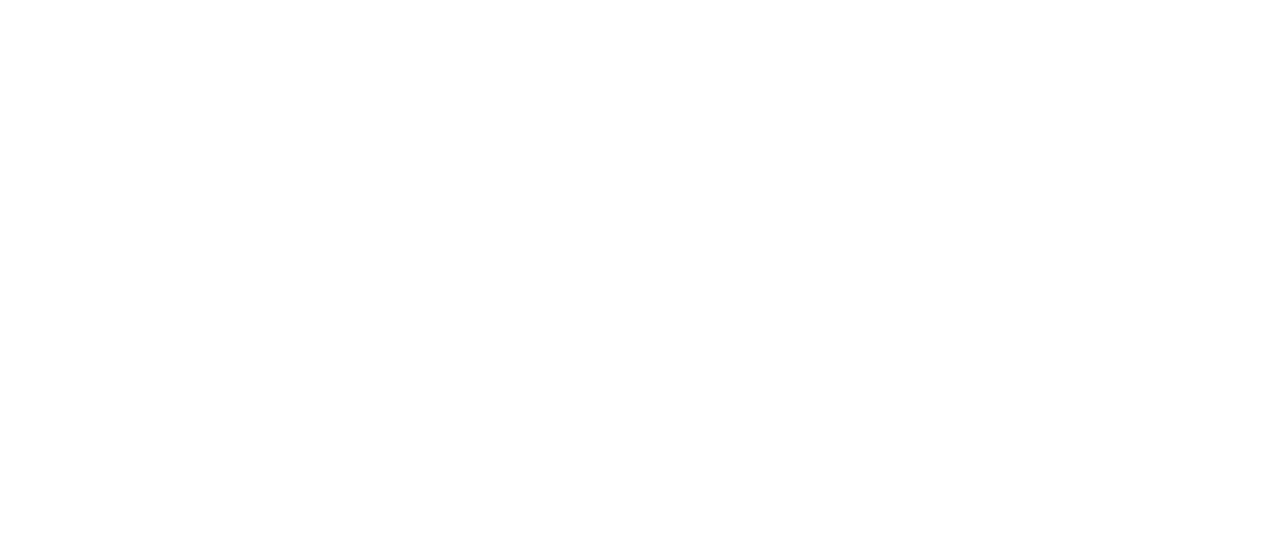
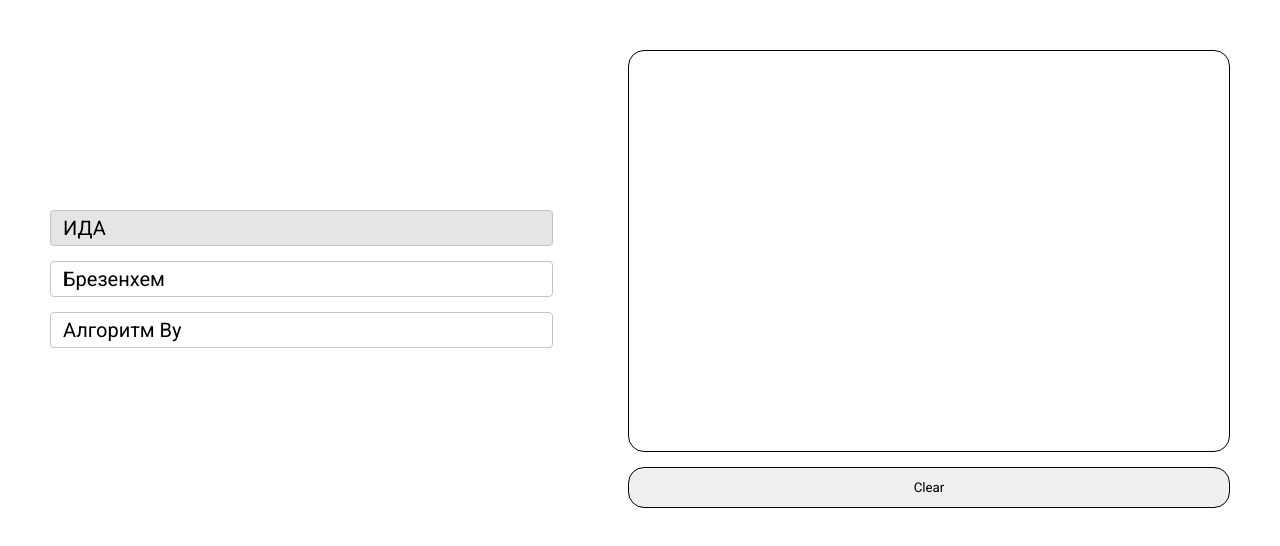
Before and after one commit to jek701/graphical_interface, a React (Create React App) app: page / in a window 1280 px wide. Shown: the top 546 px of the page. Built offline with nearby package versions, Linux system fonts and the light colour scheme.

Commit message:
Added new methods

```diff
--- /dev/null
+++ b/index.d.ts
@@ -0,0 +1 @@
+declare module "*.module.css"
--- a/package.json
+++ b/package.json
@@ -10,6 +10,7 @@
     "@types/node": "^16.18.59",
     "@types/react": "^18.2.31",
     "@types/react-dom": "^18.2.14",
+    "classnames": "^2.3.2",
     "react": "^18.2.0",
     "react-dom": "^18.2.0",
     "react-scripts": "5.0.1",
--- a/src/App.tsx
+++ b/src/App.tsx
@@ -1,5 +1,19 @@
+import Canvas from "./components/Canvas"
+import styles from "./components/style.module.css"
+import Menu from "./components/Menu"
+import {useState} from "react"
+
 const App = () => {
-  return <div></div>
+    const [selectedAlgorithm, setSelectedAlgorithm] = useState("IDA") // По умолчанию выбран ИДА
+
+    const selectAlgorithm = (algorithm: string) => {
+        setSelectedAlgorithm(algorithm)
+    }
+
+    return <div className={styles.mainWrapper}>
+        <Menu selectedAlgorithm={selectedAlgorithm} onSelectAlgorithm={selectAlgorithm}/>
+        <Canvas selectedAlgorithm={selectedAlgorithm} />
+    </div>
 }
 
 export default App
--- /dev/null
+++ b/src/components/Canvas.tsx
@@ -0,0 +1,213 @@
+import React, {useRef, useState} from "react"
+import styles from "./style.module.css"
+
+interface CanvasProps {
+    selectedAlgorithm: string
+}
+
+const Canvas: React.FC<CanvasProps> = ({selectedAlgorithm}) => {
+    const canvasRef = useRef<HTMLCanvasElement | null>(null)
+    const [drawing, setDrawing] = useState(false)
+    const [startPoint, setStartPoint] = useState({x: 0, y: 0})
+    const [endPoint, setEndPoint] = useState({x: 0, y: 0})
+
+    const clearCanvas = () => {
+        const canvas = canvasRef.current
+        if (canvas) {
+            const ctx = canvas.getContext("2d")
+            ctx?.clearRect(0, 0, canvas.width, canvas.height)
+        }
+    }
+
+    const drawLine = () => {
+        if (selectedAlgorithm === "IDA") {
+            // Используйте алгоритм ИДА для рисования отрезка
+            drawLineIDA()
+        } else if (selectedAlgorithm === "Bresenham") {
+            // Используйте алгоритм Брезенхема для рисования отрезка
+            drawLineBresenham()
+        } else if (selectedAlgorithm === "Wu") {
+            // Используйте алгоритм Ву для рисования отрезка
+            drawLineWu()
+        }
+    }
+
+    const drawPixel = (x: number, y: number) => {
+        const canvas = canvasRef.current
+        if (canvas) {
+            const ctx = canvas.getContext("2d")
+
+            if (ctx) {
+                ctx.fillStyle = "black" // Цвет пикселя
+                ctx.fillRect(x, y, 1, 1) // Рисование пикселя
+            }
+        }
+    }
+
+
+    const drawLineIDA = () => {
+        const dx = endPoint.x - startPoint.x
+        const dy = endPoint.y - startPoint.y
+        const steps = Math.max(Math.abs(dx), Math.abs(dy))
+
+        const xIncrement = dx / steps
+        const yIncrement = dy / steps
+
+        let x = startPoint.x
+        let y = startPoint.y
+
+        for (let i = 0; i <= steps; i++) {
+            drawPixel(x, y) // Реализуйте функцию рисования пикселя на холсте
+            x += xIncrement
+            y += yIncrement
+        }
+    }
+
+    const handleMouseDown = (e: React.MouseEvent<HTMLCanvasElement>) => {
+        // Обработка события клика по холсту для начала рисования
+        if (canvasRef.current) {
+            const rect = canvasRef.current.getBoundingClientRect()
+            const x = e.clientX - rect.left
+            const y = e.clientY - rect.top
+
+            setStartPoint({x, y})
+            setEndPoint({x, y})
+            setDrawing(true)
+        }
+    }
+
+    const handleMouseUp = () => {
+        // Обработка события отпускания кнопки мыши
+        if (drawing) {
+            setDrawing(false)
+            drawLineIDA() // Рисуем отрезок с помощью алгоритма ИДА
+        }
+    }
+
+    const handleMouseMove = (e: React.MouseEvent<HTMLCanvasElement>) => {
+        // Обработка движения мыши при рисовании
+        if (drawing && canvasRef.current) {
+            const rect = canvasRef.current.getBoundingClientRect()
+            const x = e.clientX - rect.left
+            const y = e.clientY - rect.top
+
+            setEndPoint({x, y})
+        }
+    }
+
+    const drawLineBresenham = () => {
+        let x1 = startPoint.x
+        let y1 = startPoint.y
+        let x2 = endPoint.x
+        let y2 = endPoint.y
+
+        const dx = Math.abs(x2 - x1)
+        const dy = Math.abs(y2 - y1)
+        const sx = x1 < x2 ? 1 : -1
+        const sy = y1 < y2 ? 1 : -1
+
+        let err = dx - dy
+        let x = x1
+        let y = y1
+
+        while (true) {
+            drawPixel(x, y) // Рисование пикселя
+
+            if (x === x2 && y === y2) {
+                break
+            }
+
+            const e2 = 2 * err
+            if (e2 > -dy) {
+                err -= dy
+                x += sx
+            }
+            if (e2 < dx) {
+                err += dx
+                y += sy
+            }
+        }
+    }
+
+    const drawLineWu = () => {
+        let x1 = startPoint.x
+        let y1 = startPoint.y
+        let x2 = endPoint.x
+        let y2 = endPoint.y
+
+        const steep = Math.abs(y2 - y1) > Math.abs(x2 - x1)
+        if (steep) {
+            [x1, y1] = [y1, x1];
+            [x2, y2] = [y2, x2]
+        }
+        if (x1 > x2) {
+            [x1, x2] = [x2, x1];
+            [y1, y2] = [y2, y1]
+        }
+
+        const dx = x2 - x1
+        const dy = y2 - y1
+        const gradient = dy / dx
+
+        let xend = Math.round(x1)
+        let yend = y1 + gradient * (xend - x1)
+        let xgap = 1 - (x1 + 0.5) % 1
+        const xpxl1 = xend
+        const ypxl1 = Math.floor(yend)
+
+        if (steep) {
+            drawPixel(ypxl1, xpxl1)
+            drawPixel(ypxl1 + 1, xpxl1)
+        } else {
+            drawPixel(xpxl1, ypxl1)
+            drawPixel(xpxl1, ypxl1 + 1)
+        }
+
+        let intery = yend + gradient
+
+        xend = Math.round(x2)
+        yend = y2 + gradient * (xend - x2)
+        xgap = (x2 + 0.5) % 1
+        const xpxl2 = xend
+        const ypxl2 = Math.floor(yend)
+
+        if (steep) {
+            drawPixel(ypxl2, xpxl2)
+            drawPixel(ypxl2 + 1, xpxl2)
+        } else {
+            drawPixel(xpxl2, ypxl2)
+            drawPixel(xpxl2, ypxl2 + 1)
+        }
+
+        if (steep) {
+            for (let x = xpxl1 + 1; x < xpxl2; x++) {
+                drawPixel(Math.floor(intery), x)
+                drawPixel(Math.floor(intery) + 1, x)
+                intery += gradient
+            }
+        } else {
+            for (let x = xpxl1 + 1; x < xpxl2; x++) {
+                drawPixel(x, Math.floor(intery))
+                drawPixel(x, Math.floor(intery) + 1)
+                intery += gradient
+            }
+        }
+    }
+
+    return (
+        <div className={styles.canvasWrapper}>
+            <canvas
+                className={styles.canvas}
+                ref={canvasRef}
+                width={600}
+                height={400}
+                onMouseDown={handleMouseDown}
+                onMouseUp={handleMouseUp}
+                onMouseMove={handleMouseMove}
+            />
+            <button onClick={clearCanvas}>Clear</button>
+        </div>
+    )
+}
+
+export default Canvas
--- /dev/null
+++ b/src/components/Menu.tsx
@@ -0,0 +1,22 @@
+import React from "react"
+import styles from "../components/style.module.css"
+import cn from "classnames"
+
+interface MenuProps {
+    onSelectAlgorithm: (algorithm: string) => void
+    selectedAlgorithm: string
+}
+
+const Menu: React.FC<MenuProps> = ({onSelectAlgorithm, selectedAlgorithm}) => {
+    return (
+        <div className={styles.menu}>
+            <ul>
+                <li className={cn({[styles.active]: selectedAlgorithm === "IDA"})} onClick={() => onSelectAlgorithm("IDA")}>ИДА</li>
+                <li className={cn({[styles.active]: selectedAlgorithm === "Bresenham"})} onClick={() => onSelectAlgorithm("Bresenham")}>Брезенхем</li>
+                <li className={cn({[styles.active]: selectedAlgorithm === "Wu"})} onClick={() => onSelectAlgorithm("Wu")}>Алгоритм Ву</li>
+            </ul>
+        </div>
+    )
+}
+
+export default Menu
--- /dev/null
+++ b/src/components/style.module.css
@@ -0,0 +1,54 @@
+.canvas {
+    border: 1px solid black;
+    cursor: pointer;
+    border-radius: 16px;
+    display: block;
+}
+
+.mainWrapper {
+    display: flex;
+    flex-direction: row;
+    align-items: center;
+    justify-content: space-between;
+    gap: 75px;
+    padding: 50px;
+}
+
+.menu {
+    font-size: 20px;
+    width: 100%;
+}
+
+.menu li {
+    width: 100%;
+    padding: 5px 12px;
+    border: 1px solid #c4c4c4;
+    margin-bottom: 15px;
+    cursor: pointer;
+    border-radius: 4px;
+    transition: all .3s ease;
+}
+
+.menu li.active {
+    background: rgba(0, 0, 0, .1);
+}
+
+.menu li:last-child {
+    margin-bottom: 0;
+}
+
+.canvasWrapper {
+    display: flex;
+    flex-direction: column;
+    align-items: center;
+    justify-content: center;
+    gap: 15px;
+}
+
+.canvasWrapper button {
+    width: 100%;
+    padding: 12px;
+    border-radius: 16px;
+    border: 1px solid black;
+    cursor: pointer;
+}
--- /dev/null
+++ b/src/global.css
@@ -0,0 +1,10 @@
+@import url('https://fonts.googleapis.com/css2?family=Roboto:wght@100;300;400;500;700&display=swap');
+
+* {
+    margin: 0;
+    padding: 0;
+    box-sizing: border-box;
+    list-style: none;
+    text-decoration: none;
+    font-family: 'Roboto', sans-serif;
+}
--- a/src/index.tsx
+++ b/src/index.tsx
@@ -1,6 +1,7 @@
 import React from "react"
 import ReactDOM from "react-dom/client"
 import App from "./App"
+import "./global.css"
 
 const root = ReactDOM.createRoot(
     document.getElementById("root") as HTMLElement
--- a/tsconfig.json
+++ b/tsconfig.json
@@ -21,6 +21,7 @@
     "jsx": "react-jsx"
   },
   "include": [
-    "src"
+    "src",
+    "index.d.ts"
   ]
 }
```
Also changed, not shown: src/components/Toolbar.tsx (added, +13 -0 lines), 1 other file (tests, documents, lock files or other folders).
